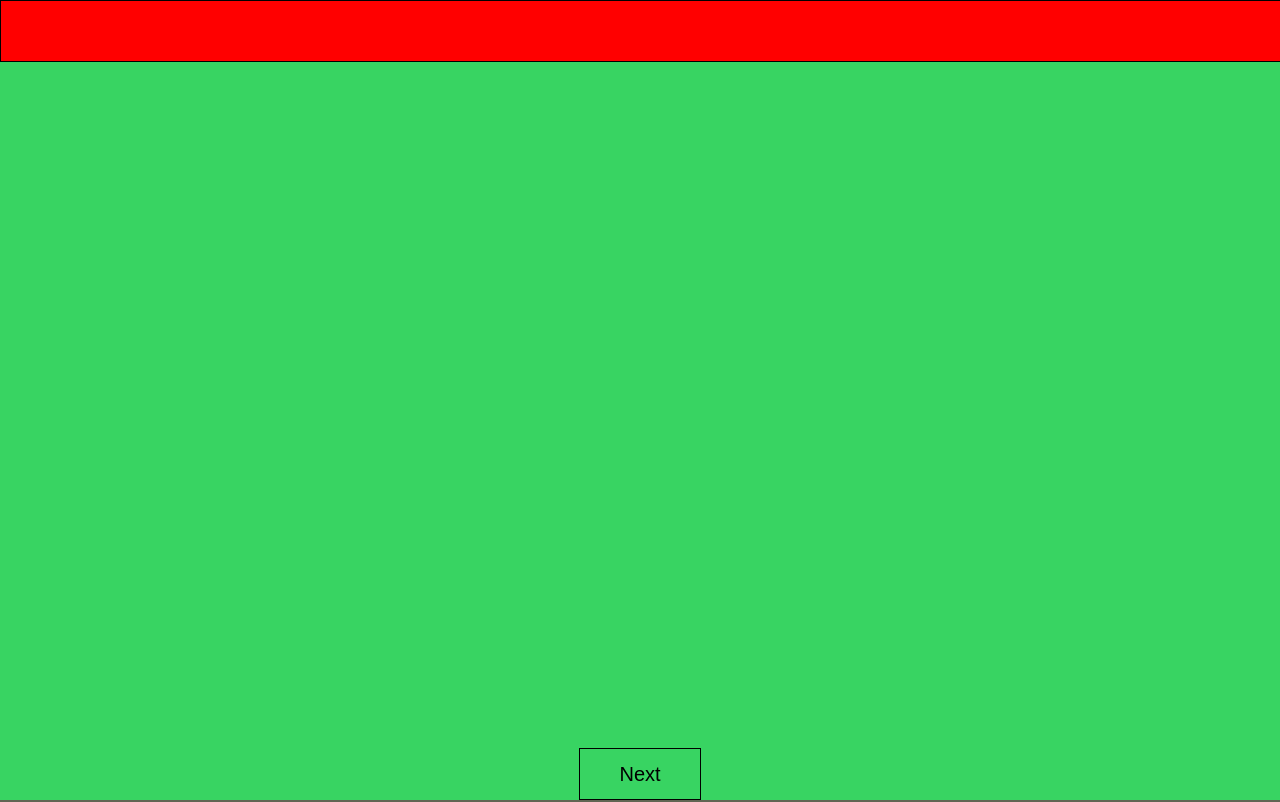
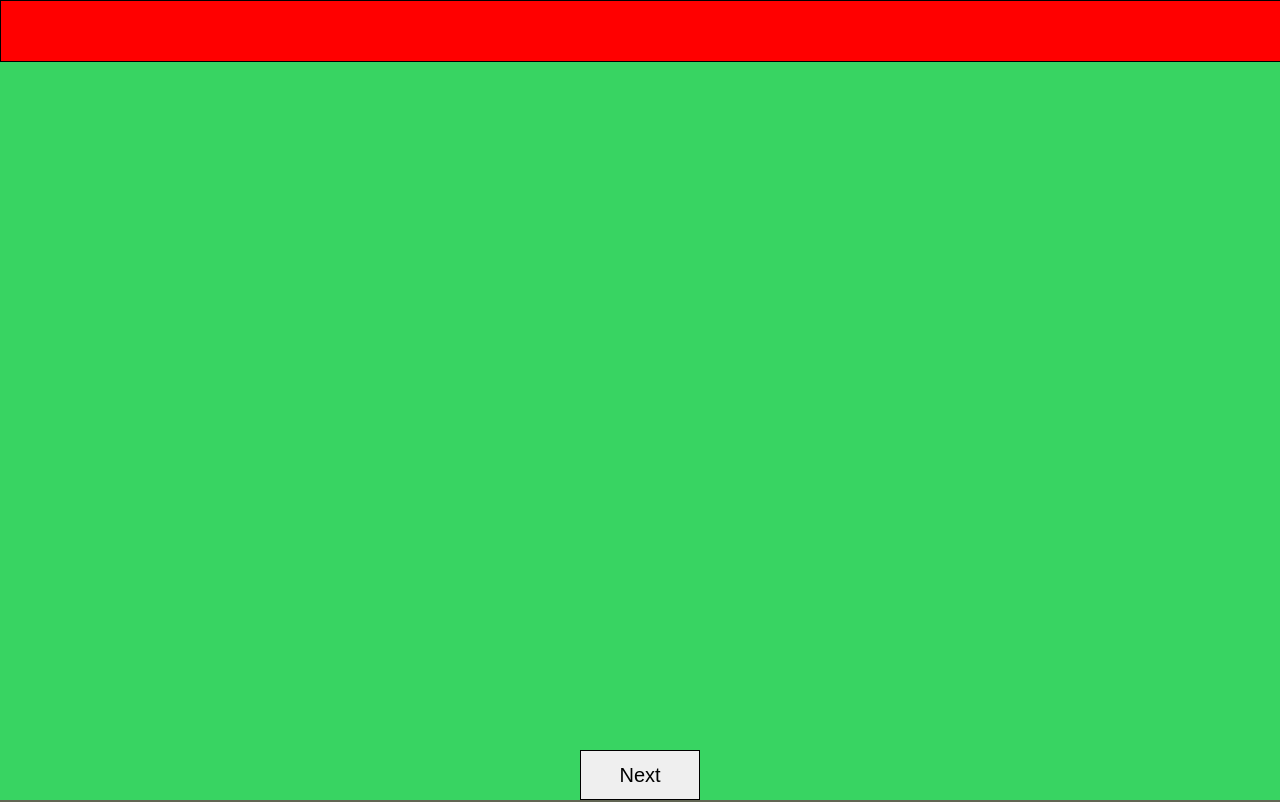
Before and after one commit to WalenPiotr/portfolio, a React app: page / in a window 1280 px wide. Shown: the top 802 px of the page. Built offline with nearby package versions, Linux system fonts and the light colour scheme.

Commit message:
Change div to button

```diff
--- a/src/components/View.tsx
+++ b/src/components/View.tsx
@@ -10,7 +10,7 @@ const Box = styled.div`
     align-items: flex-end;
 `;
 
-const Button = styled.div`
+const Button = styled.button`
     width: 120px;
     height: 50px;
     font-size: 20px;
```
